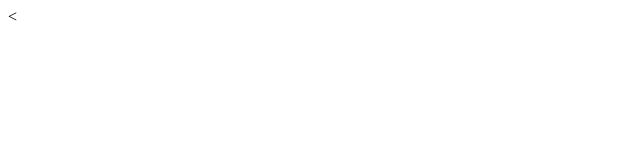
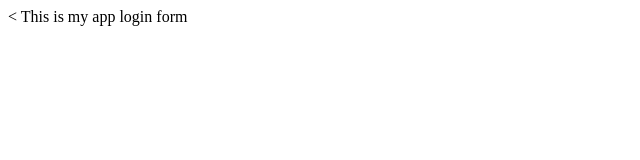
Before and after one commit to omwalhekar/myappsample, a plain HTML site: page index.html in a window 1280 px wide. Shown: the whole page, without its empty margins (0-640 px from the left). Drawn offline with Linux system fonts and the light colour scheme.

Commit message:
another change

```diff
--- /dev/null
+++ b/dir1/app1.js
@@ -0,0 +1 @@
+console.log('app1');
--- a/index.html
+++ b/index.html
@@ -3,7 +3,8 @@
 <<title> this is my first app!</title>
 </head>
 <body>
-
+This is my app
+login form
 
 
 
```
Also changed, not shown: log.txt (added), login.html (added).
